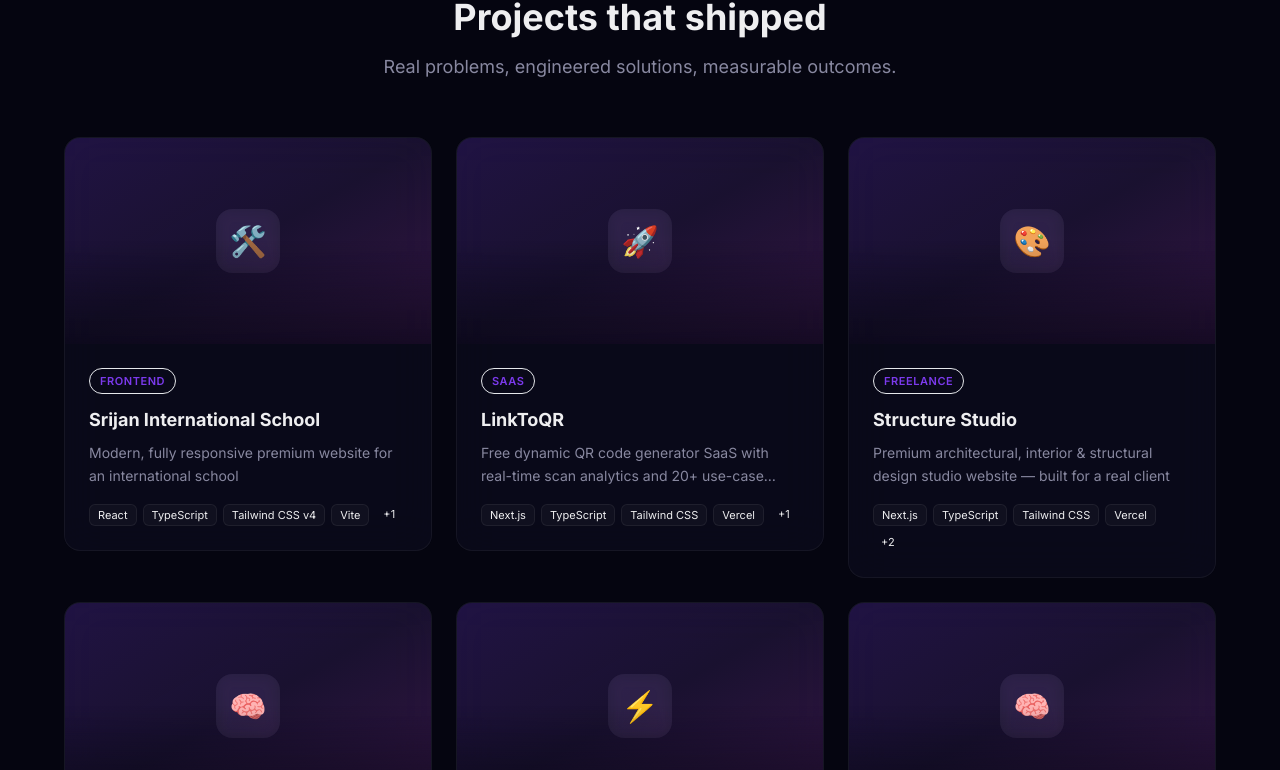
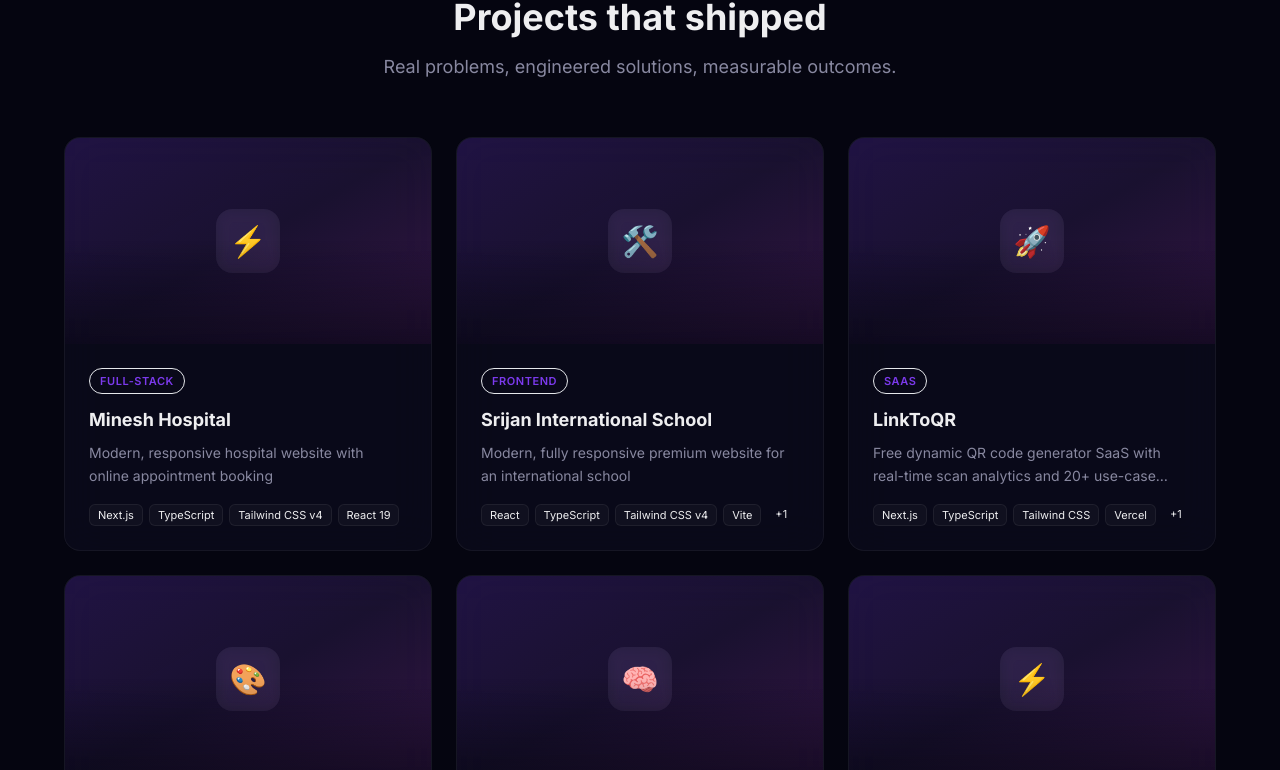
Before and after one commit to kushsengar/portfolio_kush, a Next.js app: page / in a window 1280 px wide. Shown: the part 1126-1896 px from the top of the page. Built offline with nearby package versions, Linux system fonts and the light colour scheme.

Commit message:
Add Minesh Hospital project to portfolio

```diff
--- a/src/data/projects.ts
+++ b/src/data/projects.ts
@@ -16,6 +16,32 @@
 }
 
 export const projects: Project[] = [
+  {
+    slug: "minesh-hospital",
+    title: "Minesh Hospital",
+    tagline: "Modern, responsive hospital website with online appointment booking",
+    thumbnail: "/projects/minesh-ss.png",
+    category: "Full-Stack",
+    role: "Full-Stack Developer",
+    techStack: [
+      "Next.js",
+      "TypeScript",
+      "Tailwind CSS v4",
+      "React 19",
+    ],
+    problem:
+      "Local hospitals often lack a modern digital presence, making it difficult for patients to find doctor information, explore medical services, and request appointments online, which leads to repetitive phone inquiries and a poor patient experience.",
+    solution:
+      "Developed a comprehensive hospital website using Next.js 15 App Router and Tailwind CSS v4. Implemented responsive pages for departments, doctor profiles, and emergency contacts. Built an appointment booking system with client-side validation and local data persistence, along with SEO optimization and structured JSON-LD data.",
+    impact: [
+      "Modern digital presence with 100% responsive, mobile-first design",
+      "Streamlined appointment booking workflow reducing repetitive inquiries",
+      "Optimized for SEO with structured data, sitemap, and >95 Lighthouse score",
+    ],
+    liveUrl: "https://minesh-hospital.vercel.app/",
+    featured: true,
+    screenshots: ["/projects/minesh-ss.png"],
+  },
   {
     slug: "srijan-school",
     title: "Srijan International School",
```
